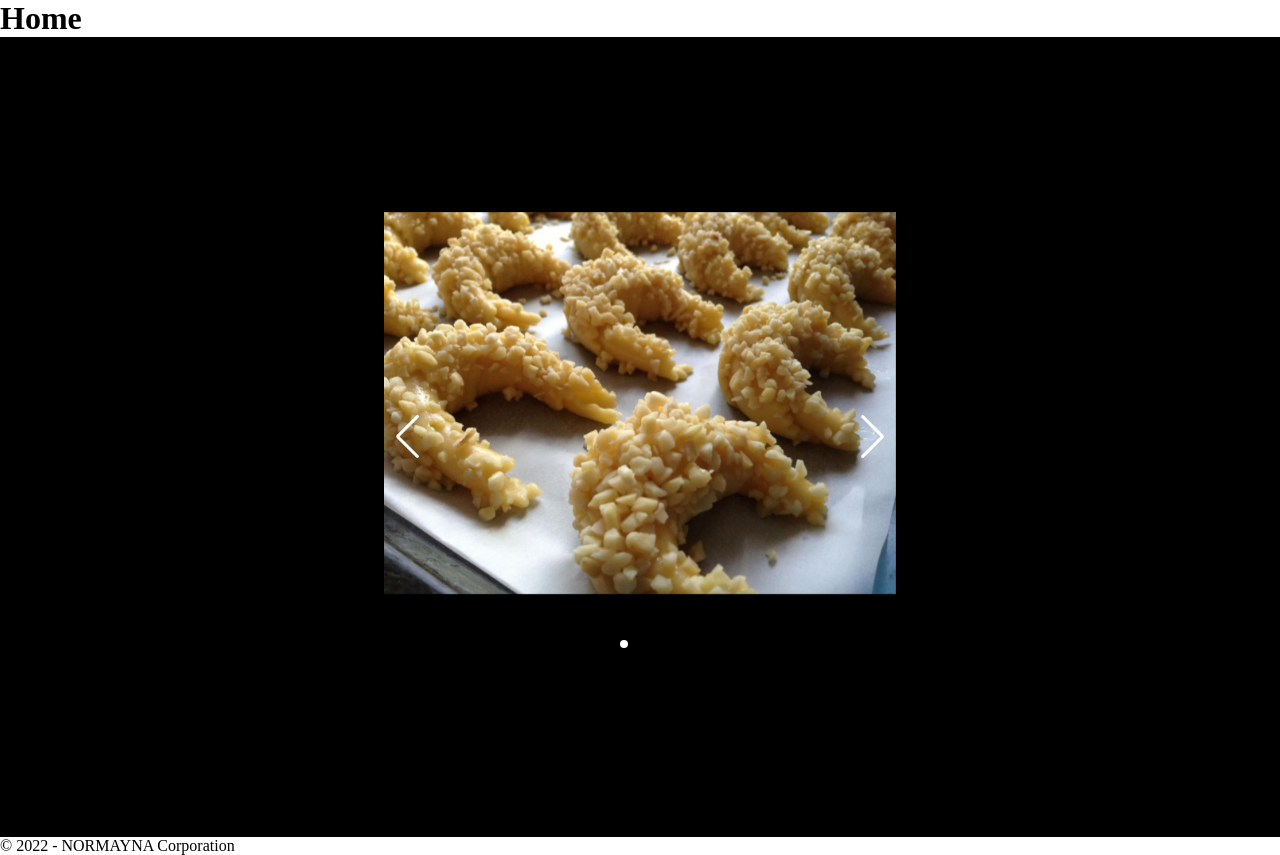
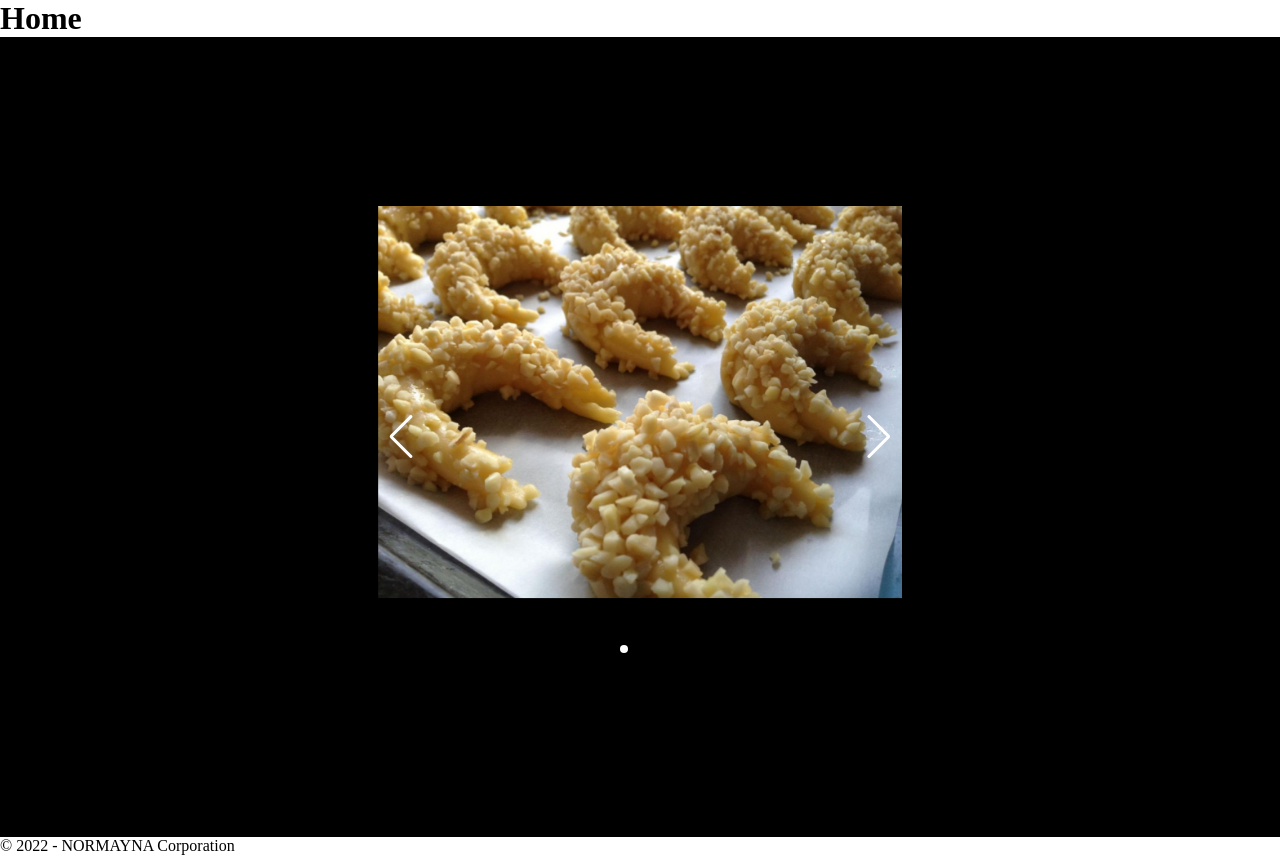
Before and after one commit to tallal76/normayna, a PHP site: page / in a window 1280 px wide. Shown: the part 76-931 px from the top of the page. Run offline with PHP 8.4, Linux system fonts and the light colour scheme.

Commit message:
kjhkjhkj

```diff
--- a/assets/css/sliderAccueil.css
+++ b/assets/css/sliderAccueil.css
@@ -14,7 +14,7 @@ justify-content: center;
 
 }
 .swiper{
-    width: 40%;
+    width: 41%;
     height: fit-content;
 }
 .swiper-slide img{
```
